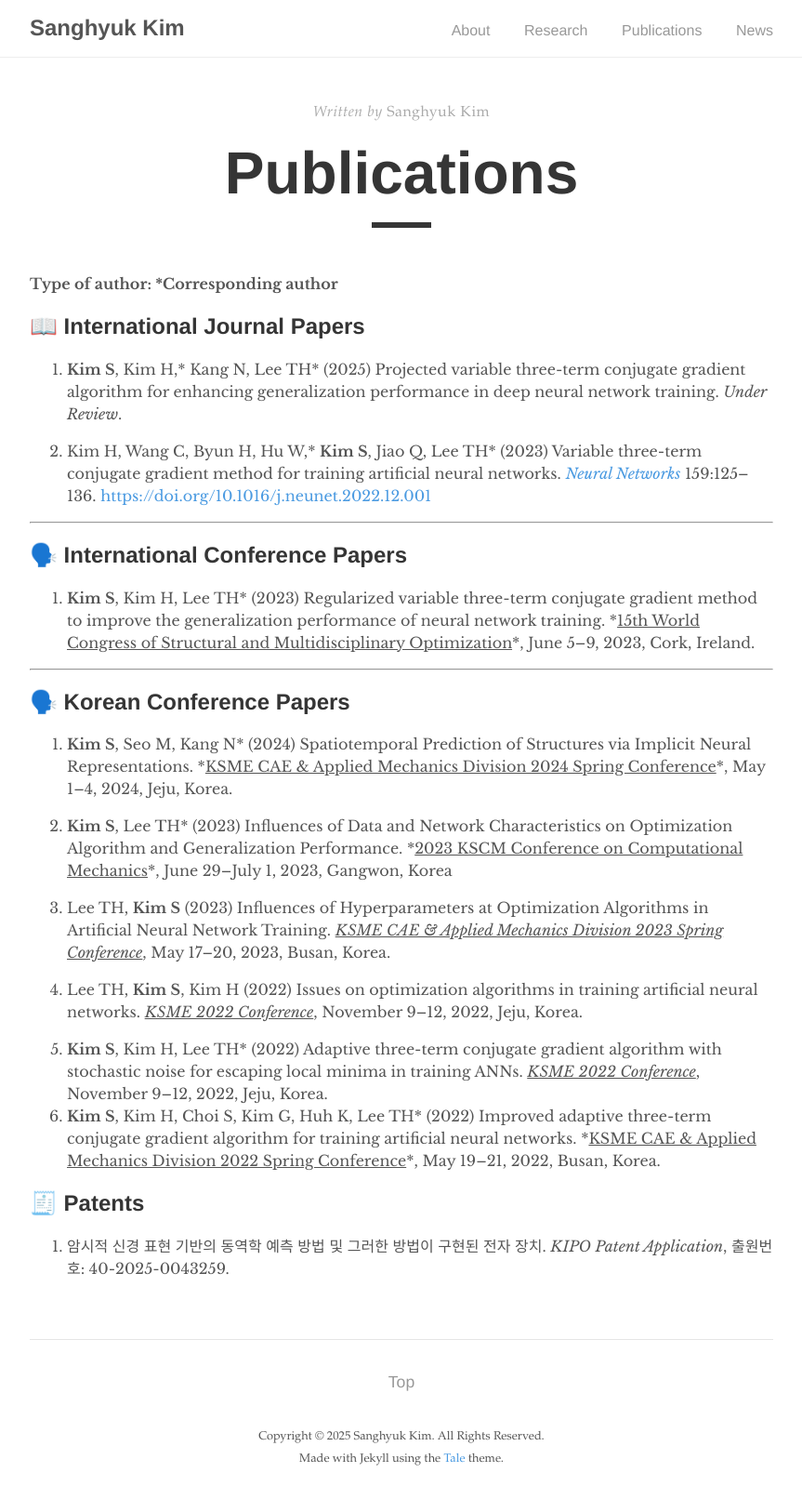
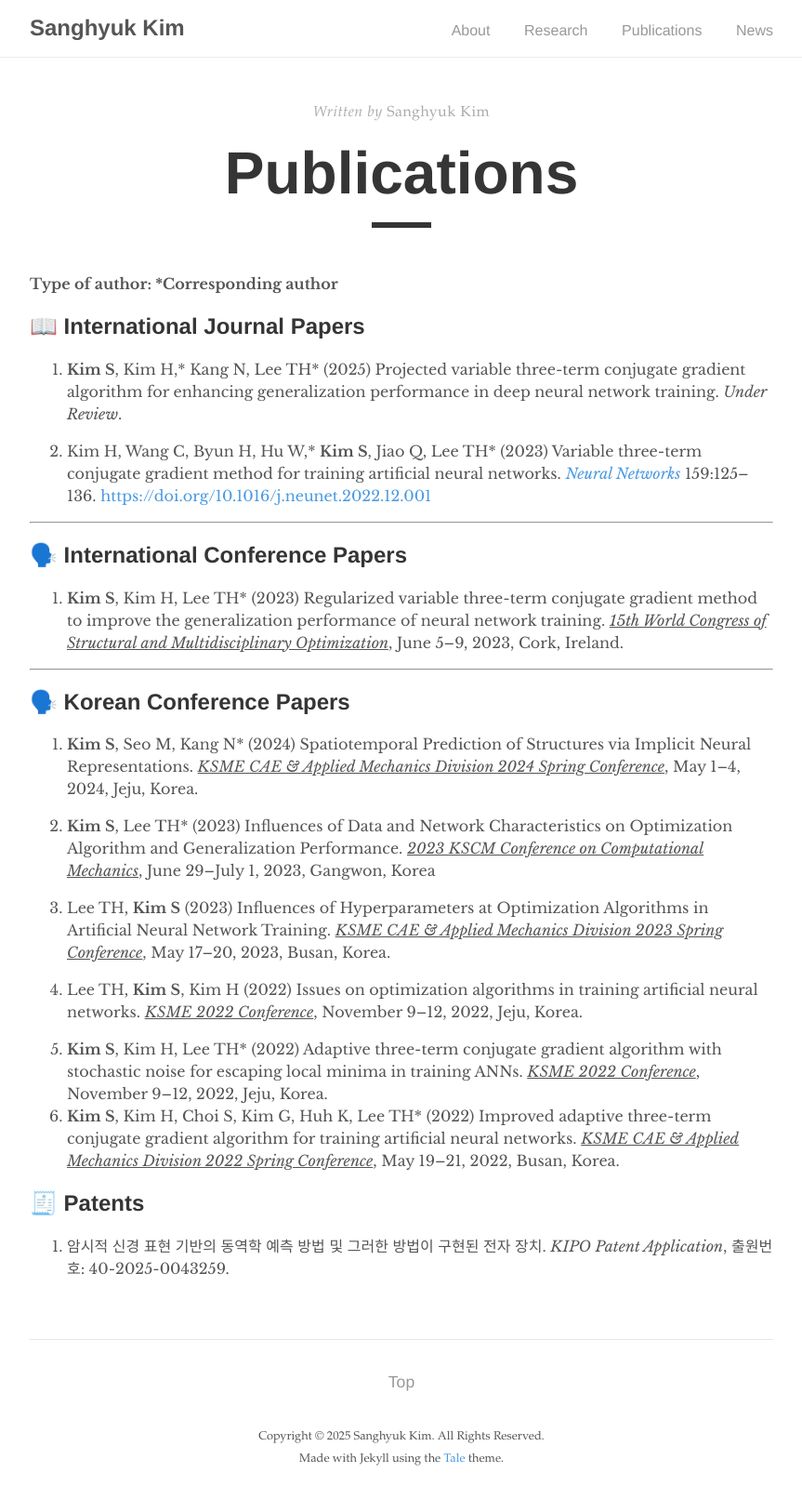
Before and after one commit to kim-sanghyuk/kim-sanghyuk.github.io, a Jekyll site: the page built from _pages/publications.md, in a window 1280 px wide. Shown: the whole page at 93% size, without its empty margins (208-1071 px from the left). Built offline with Jekyll 4.4.1, drawn with Linux system fonts in a browser that asks for light colours.

```diff
--- a/_pages/publications.md
+++ b/_pages/publications.md
@@ -18,22 +18,22 @@ published: true
 
 ## 🗣️ International Conference Papers
 
-1. **Kim S**, Kim H, Lee TH* (2023) Regularized variable three-term conjugate gradient method to improve the generalization performance of neural network training. *<u>15th World Congress of Structural and Multidisciplinary Optimization</u>\*, June 5–9, 2023, Cork, Ireland.
+1. **Kim S**, Kim H, Lee TH* (2023) Regularized variable three-term conjugate gradient method to improve the generalization performance of neural network training. *<u>15th World Congress of Structural and Multidisciplinary Optimization</u>*, June 5–9, 2023, Cork, Ireland.
 
 ---
 
 ## 🗣️ Korean Conference Papers
 
-1. **Kim S**, Seo M, Kang N* (2024) Spatiotemporal Prediction of Structures via Implicit Neural Representations. *<u>KSME CAE & Applied Mechanics Division 2024 Spring Conference</u>\*, May 1–4, 2024, Jeju, Korea.
+1. **Kim S**, Seo M, Kang N* (2024) Spatiotemporal Prediction of Structures via Implicit Neural Representations. *<u>KSME CAE & Applied Mechanics Division 2024 Spring Conference</u>*, May 1–4, 2024, Jeju, Korea.
 
-2. **Kim S**, Lee TH* (2023) Influences of Data and Network Characteristics on Optimization Algorithm and Generalization Performance. *<u>2023 KSCM Conference on Computational Mechanics</u>\*, June 29–July 1, 2023, Gangwon, Korea
+2. **Kim S**, Lee TH* (2023) Influences of Data and Network Characteristics on Optimization Algorithm and Generalization Performance. *<u>2023 KSCM Conference on Computational Mechanics</u>*, June 29–July 1, 2023, Gangwon, Korea
 
 3. Lee TH, **Kim S** (2023) Influences of Hyperparameters at Optimization Algorithms in Artificial Neural Network Training. _<u>KSME CAE & Applied Mechanics Division 2023 Spring Conference</u>_, May 17–20, 2023, Busan, Korea.
 
 4. Lee TH, **Kim S**, Kim H (2022) Issues on optimization algorithms in training artificial neural networks. _<u>KSME 2022 Conference</u>_, November 9–12, 2022, Jeju, Korea.
 
 5. **Kim S**, Kim H, Lee TH\* (2022) Adaptive three-term conjugate gradient algorithm with stochastic noise for escaping local minima in training ANNs. _<u>KSME 2022 Conference</u>_, November 9–12, 2022, Jeju, Korea.
-6. **Kim S**, Kim H, Choi S, Kim G, Huh K, Lee TH* (2022) Improved adaptive three-term conjugate gradient algorithm for training artificial neural networks. *<u>KSME CAE & Applied Mechanics Division 2022 Spring Conference</u>\*, May 19–21, 2022, Busan, Korea.
+6. **Kim S**, Kim H, Choi S, Kim G, Huh K, Lee TH* (2022) Improved adaptive three-term conjugate gradient algorithm for training artificial neural networks. *<u>KSME CAE & Applied Mechanics Division 2022 Spring Conference</u>*, May 19–21, 2022, Busan, Korea.
 
 ## 🧾 Patents
 
```
